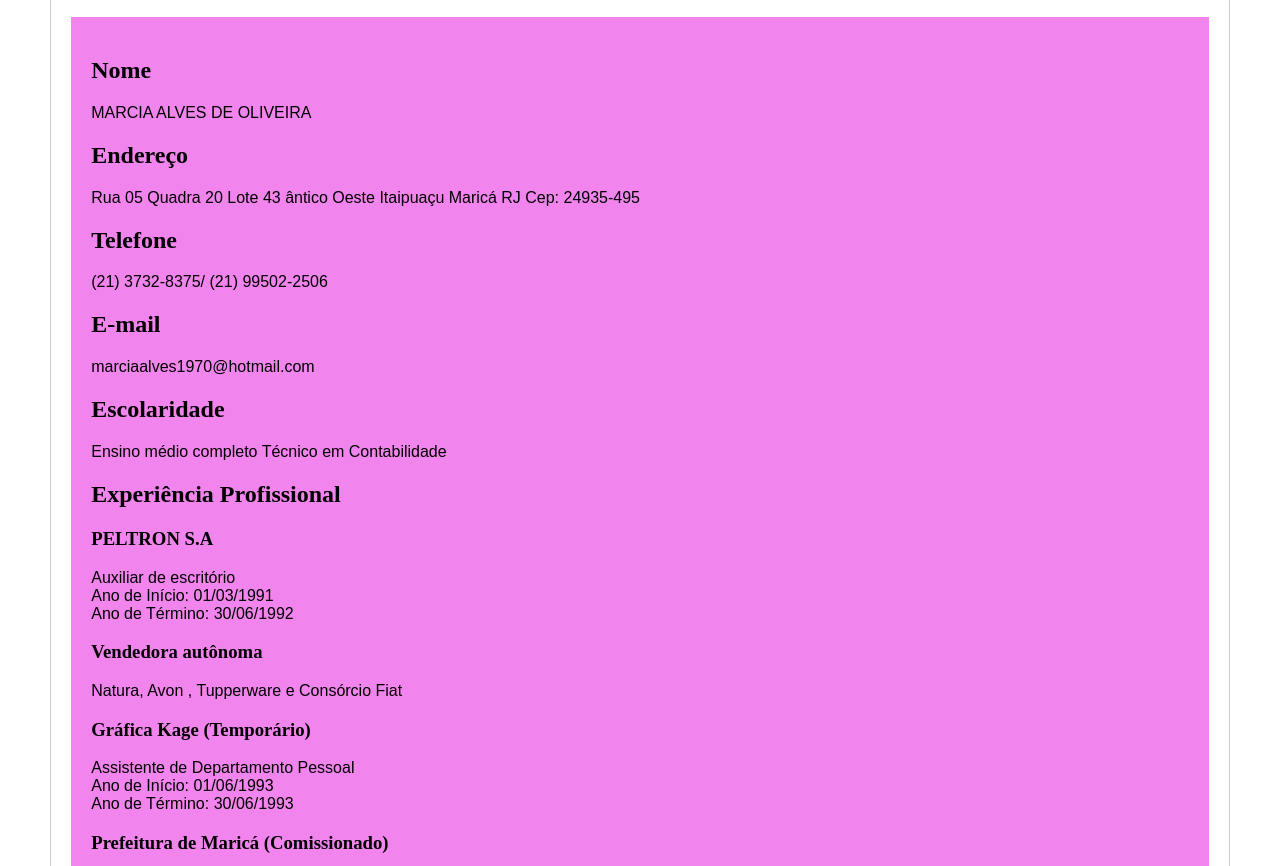
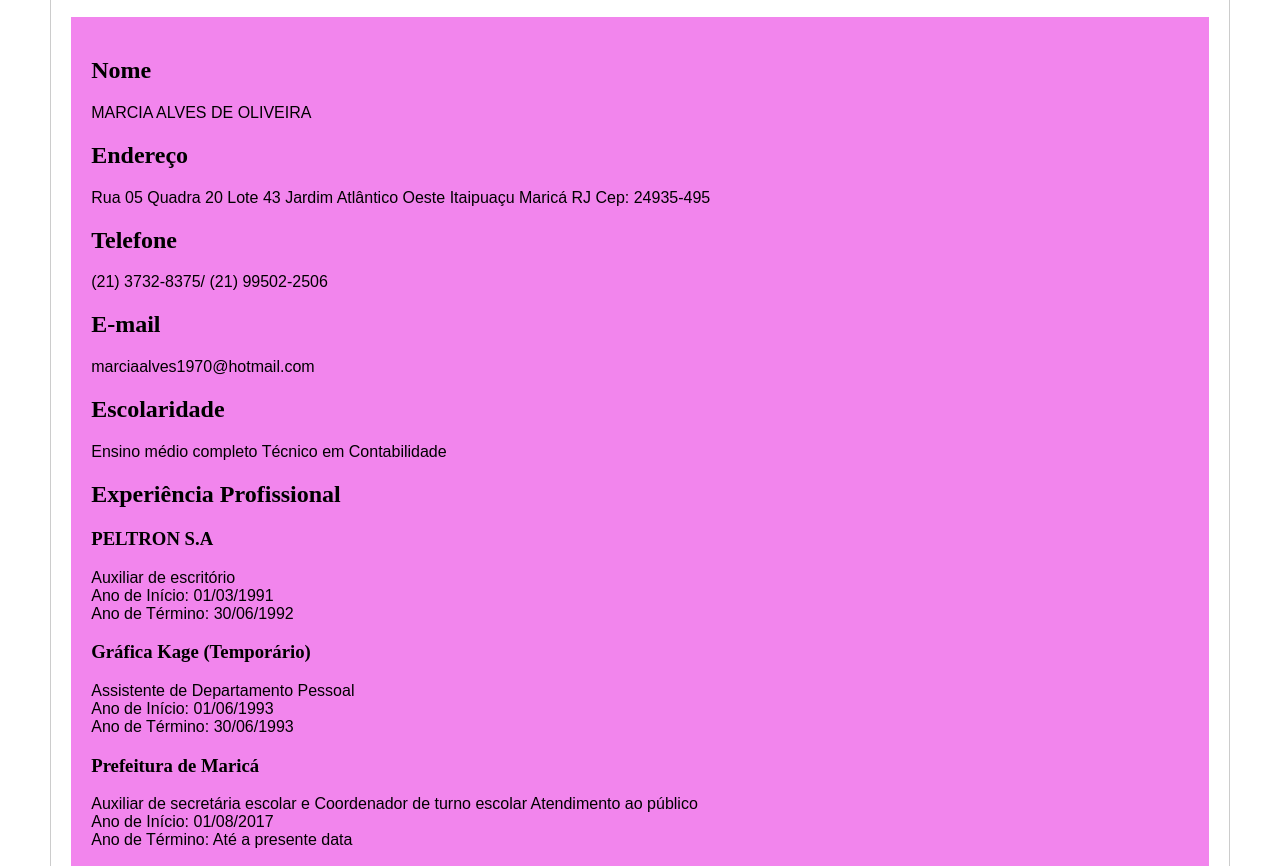
Before and after one commit to AlvesMarcia/Meu-Curriculum-, a plain HTML site: page Meu curriculum/index.html in a window 1280 px wide. Shown: the part 80-946 px from the top of the page. Drawn offline with Linux system fonts and the light colour scheme.

Commit message:
Update index.html

```diff
--- a/Meu curriculum/index.html
+++ b/Meu curriculum/index.html
@@ -62,8 +62,8 @@
       <h2>Nome</h2>
       <p>MARCIA ALVES DE OLIVEIRA</p>
       <h2>Endereço</h2>
-      <p>Rua 05 Quadra 20 Lote 43
- ântico Oeste Itaipuaçu Maricá RJ Cep: 24935-495</p>
+      <p>Rua 05 Quadra 20 Lote 43 Jardim
+ Atlântico Oeste Itaipuaçu Maricá RJ Cep: 24935-495</p>
       <h2>Telefone</h2>
       <p>(21) 3732-8375/ (21) 99502-2506</p>
       <h2>E-mail</h2>
@@ -79,18 +79,13 @@
       <p>Auxiliar de escritório</p>
       <p>Ano de Início: 01/03/1991</p>
       <p>Ano de Término: 30/06/1992</p>
-      <li>
-      <h3>Vendedora autônoma</h3>
-      <p>Natura, Avon , Tupperware e Consórcio Fiat</p>
-      </li>
-      <li>
       <h3>Gráfica Kage (Temporário)</h3>
       <p>Assistente de Departamento Pessoal</p>
       <p>Ano de Início: 01/06/1993</p>
       <p>Ano de Término: 30/06/1993</p>
       </li>
       <li>
-      <h3>Prefeitura de Maricá (Comissionado)</h3>
+      <h3>Prefeitura de Maricá </h3>
       <p>Auxiliar de secretária escolar e Coordenador de turno escolar
  Atendimento ao público </p>
       <p>Ano de Início: 01/08/2017</p>
@@ -102,7 +97,10 @@
     <li>Auxiliar de escritório informatizado (Senac)</li>
     <li>Introdução á microinformática (Senac)</li>
     <li>Auxiliar de Departamento Pessoal (Senac)</li>
-  </ul>
+  </ul>Curso de programação ElasNaTech em andamento
+      Noções básicas da Internet IBM SkillsBuild
+      Noções básicas de Programação IBM SkillsBuild
+      Noções básicas sobre GIT e GITHUB IBM SkillsBuild
      <h2>Objetivos</h2>
   <p>Ingressar na equipe da empresa, buscando obter resultados satisfatórios no
 desenvolvimento do trabalho, e assim agregar conhecimentos na vida profissional.</p>
```
